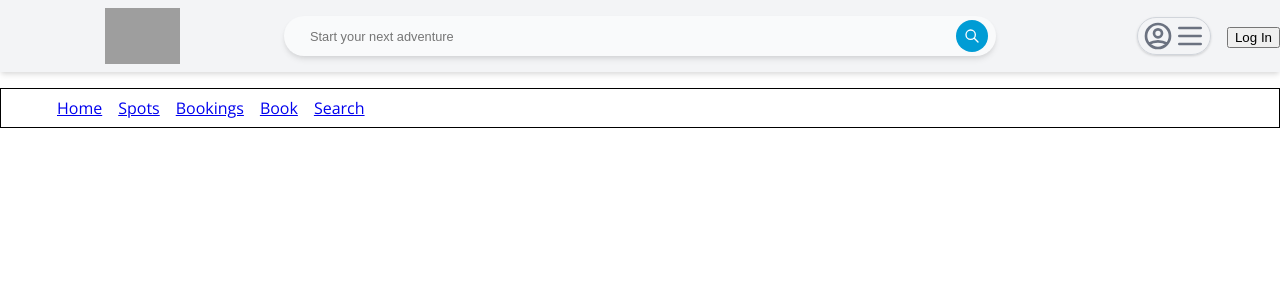
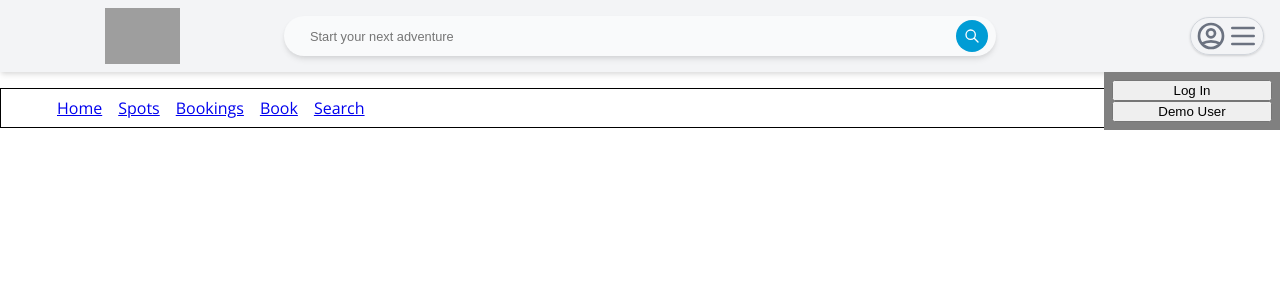
Before and after one commit to pawan087/w16_airBnbClone, a React (Create React App) app in the folder frontend/: page / in a window 1280 px wide. Both pictures are taken after a click on the element 1227 px from the left and 36 px from the top of the page. Shown: the top 300 px of the page. Built offline with nearby package versions, Linux system fonts and the light colour scheme; no server answers; grey boxes are pictures that could not be loaded.

Commit message:
working on submenu

```diff
--- a/frontend/src/components/Header/HeaderComponent.js
+++ b/frontend/src/components/Header/HeaderComponent.js
@@ -5,7 +5,7 @@ import { NavLink } from "react-router-dom";
 import { useSelector } from "react-redux";
 import * as sessionActions from "../../store/session";
 import { Modal } from "../../context/Modal";
-import LoginForm from '../LoginFormModal/LoginForm';
+import LoginForm from "../LoginFormModal/LoginForm";
 
 export default function HeaderComponent() {
   const dispatch = useDispatch();
@@ -105,9 +105,13 @@ export default function HeaderComponent() {
 
         {showMenu && (
           <div className={styles.dropDownMenu}>
-            {user ? <button onClick={logout}>Log Out</button> : null}
+            {user ? <NavLink className={styles.dropDownItem} to="/bookings">Bookings</NavLink> : null}
+            {user ? <button className={styles.dropDownItem} onClick={logout}>Log Out</button> : null}
             {!user ? (
               <button onClick={() => setShowModal(true)}>Log In</button>
+            ) : null}
+            {!user ? (
+              <button>Demo User</button>
             ) : null}
             {showModal && (
               <Modal onClose={() => setShowModal(false)}>
--- a/frontend/src/components/Header/HeaderComponent.module.css
+++ b/frontend/src/components/Header/HeaderComponent.module.css
@@ -103,3 +103,15 @@
   margin-right: 1em;
   padding: 0.125em 0.25em;
 }
+
+.dropDownMenu {
+  display: flex;
+  flex-direction: column;
+  position: absolute;
+  bottom: 0;
+  width: 10em;
+  height: auto;
+  padding: .5em .5em;
+  background-color: grey;
+  transform: translate(0%, 100%);
+}
```
